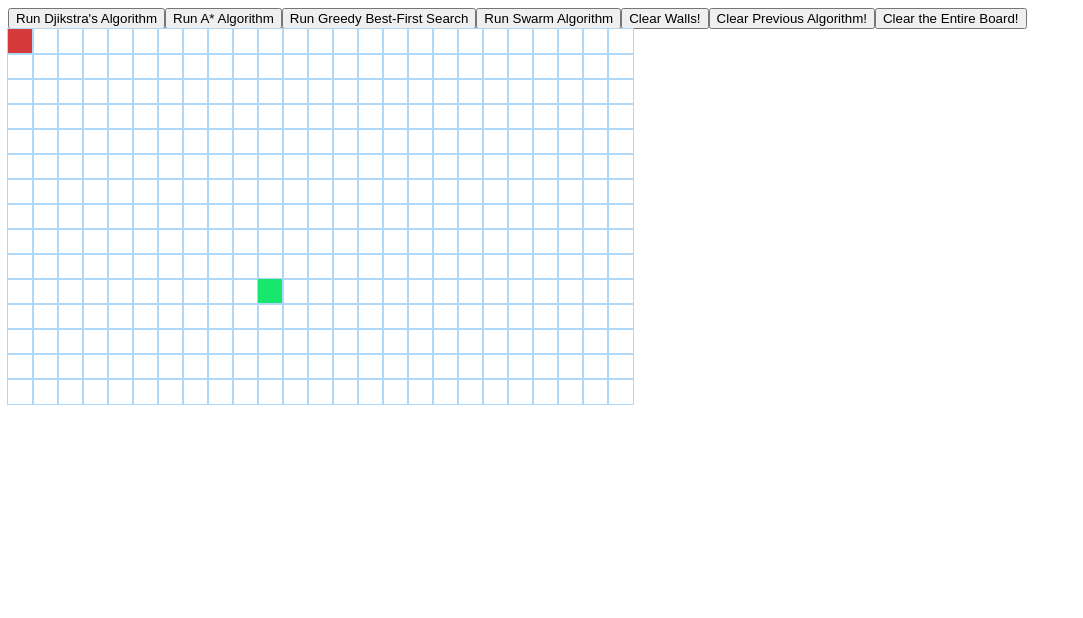
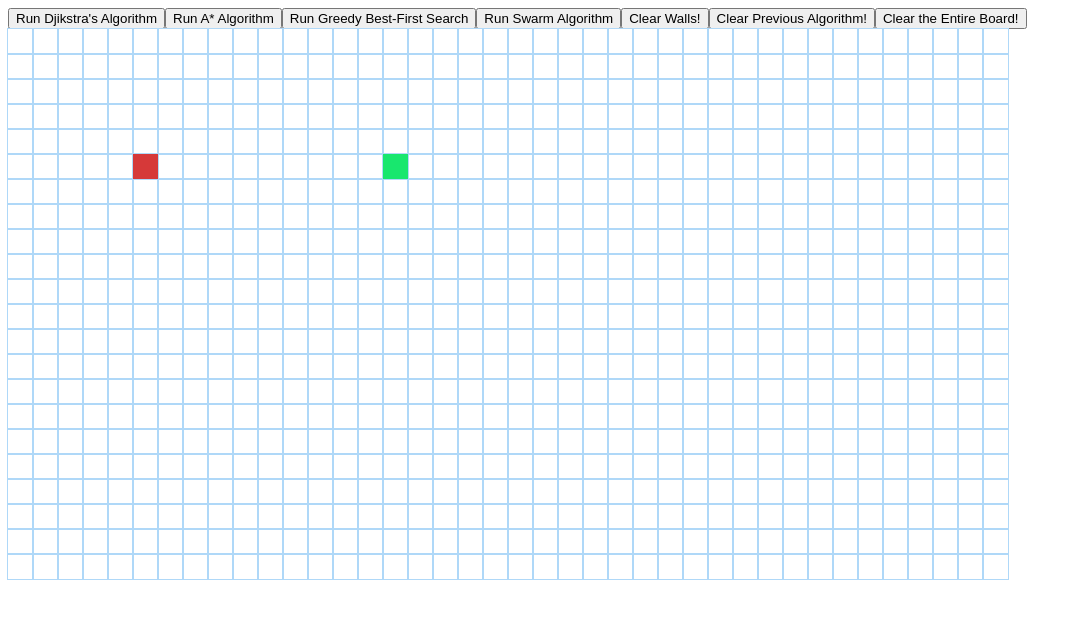
Before and after one commit to james-seymour/pathfinding-visualiser, a React (Create React App) app: page / in a window 1280 px wide. Shown: the top 618 px of the page, without its empty margins (0-1083 px from the left). Built offline with nearby package versions, Linux system fonts and the light colour scheme.

Commit message:
Fixed wall placing and added animations

```diff
--- a/src/App.js
+++ b/src/App.js
@@ -1,10 +1,5 @@
 import React, { useState } from "react"
 import Visualiser from "./visualiser/Visualiser.js"
-
-function setup_button_handlers() {
-  // Use this function for all UI buttons maybe
-
-}
 
 function App() {
 
--- a/src/algorithms/dijkstra.js
+++ b/src/algorithms/dijkstra.js
@@ -1,6 +1,5 @@
 // Main Dijkstra algorithm file
 
-import * as Constants from "../constants"
 import { oneDimensionaliseGridNodes, sortNodesByDistance, updateUnvisitedNeighbours, getUnvisitedNeighbours } from "./algorithms"
 
 /* Probably rework this bit because I'm not sure how efficient it is to run the entire simulation first,
@@ -27,12 +26,12 @@ const calculateDijkstra = (grid, startNode, endNode) => {
         const closestNode = unvisitedNodes.shift()
 
         if (closestNode.isWall) continue;
-        if (closestNode.distance === Infinity) return visitedNodesInOrder;
+        if (closestNode.distance === Infinity) return { algorithmCalculation: visitedNodesInOrder, endNodeReachable: false  };
 
         closestNode.isVisited = true
         visitedNodesInOrder.push(closestNode)
 
-        if (closestNode === endNode) return visitedNodesInOrder;
+        if (closestNode === endNode) return { algorithmCalculation: visitedNodesInOrder, endNodeReachable: true };
 
         updateUnvisitedNeighbours(closestNode, grid)
     }
--- a/src/constants.js
+++ /dev/null
@@ -1,11 +0,0 @@
-// Commonly used constants can be stored here
-export const NUM_ROWS = 15
-export const NUM_COLS = 25
-
-export const EXAMPLE_START_NODE = [0, 0]
-export const EXAMPLE_END_NODE = [10, 10]
-
-export const DIJKSTRA = 1
-export const ASTAR = 2
-export const GREEDY = 3
-export const SWARM = 4
--- a/src/visualiser/Node.css
+++ b/src/visualiser/Node.css
@@ -8,15 +8,58 @@
 
 .node-start {
     background-color:rgb(214, 57, 57);
+    animation-name: fadeInAnimation;
+    animation-duration: 0.1s;
+    animation-timing-function: ease-out;
+    animation-delay: 0;
+    animation-direction: alternate;
+    animation-iteration-count: 1;
+    animation-fill-mode: forwards;
+    animation-play-state: running;
 }
 
 .node-finish {
     background-color:rgb(24, 231, 110);
+    animation-name: fadeInAnimation;
+    animation-duration: 0.1s;
+    animation-timing-function: ease-out;
+    animation-delay: 0;
+    animation-direction: alternate;
+    animation-iteration-count: 1;
+    animation-fill-mode: forwards;
+    animation-play-state: running;
 }
 
 .node-wall {
-    background-color: rgb(23, 23, 65);
+    outline: none;
+    background-color: rgb(114, 57, 151);
+    animation-name: fadeInAnimation;
+    animation-duration: 0.1s;
+    animation-timing-function: ease-out;
+    animation-delay: 0;
+    animation-direction: alternate;
+    animation-iteration-count: 1;
+    animation-fill-mode: forwards;
+    animation-play-state: running;
 }
+
+
+@keyframes fadeInAnimation {
+    0% {
+        transform: scale(0.1);
+    }
+    50% {
+        transform: scale(0.7);
+    }
+    80% {
+        transform: scale(1.3);
+    }
+    100% {
+        transform: scale(1);
+
+    }
+}
+
 
 .node-visited {
     animation-name: visitedAnimation;
@@ -30,7 +73,7 @@
 }
 
 @keyframes visitedAnimation {
-0% {
+    0% {
     transform: scale(0.3);
     background-color: rgba(0, 0, 66, 0.75);
     border-radius: 100%;
--- a/src/visualiser/Node.js
+++ b/src/visualiser/Node.js
@@ -4,26 +4,13 @@ import "./Node.css"
 export default class Node extends PureComponent {
   render() {
 		// console.log("re-rendering")
-		const extraClassName = this.props.nodeData.isFinish
-		? 'node-finish'
-		: this.props.nodeData.isStart
-		? 'node-start'
-		: this.props.nodeData.isWall
-		? 'node-wall'
-		: '';
-
 		return (
 			<div
 				id={`node-${this.props.nodeData.row}-${this.props.nodeData.col}`}
-				className={`node ${extraClassName}`}
+				className={`node ${this.props.nodeData.isFinish ? 'node-finish' : this.props.nodeData.isStart ? 'node-start' : ''}`}
 				onMouseDown={() => this.props.onMouseDown(this.props.nodeData.row, this.props.nodeData.col)}
 				onMouseEnter={() => this.props.onMouseEnter(this.props.nodeData.row, this.props.nodeData.col)}
 				onMouseUp={() => this.props.onMouseUp()}></div>
 		)
 	}
-
-
-
-
-
 }
--- a/src/visualiser/Visualiser.js
+++ b/src/visualiser/Visualiser.js
@@ -1,7 +1,5 @@
-import React, { PureComponent, createContext, useState, useEffect } from 'react'
-import * as Constants from "../constants.js"
+import React, { Component, createContext, useState, useEffect } from 'react'
 import { calculateDijkstra, animateDijkstra } from '../algorithms/dijkstra.js'
-import { v4 as uuidv4 } from "uuid"
 import Node from "./Node.js"
 import "./Visualiser.css"
 
@@ -9,72 +7,138 @@ import "./Visualiser.css"
 
 // Any {} tells the compiler this is JS specific code
 
-export default class Visualiser extends PureComponent {
+export default class Visualiser extends Component {
 	constructor() {
 		super();
     this.state = {
-			keyList: [],
       gridData: [],
-			mouseIsPressed: false,
+      START_NODE_ROW: 5,
+      END_NODE_ROW: 5,
+      START_NODE_COL: 5,
+      END_NODE_COL: 15,
+      userPaintingWalls: false,
+			userMovingStartNode: false,
+			userMovingEndNode: false,
+      NUM_ROWS: 22,
+      NUM_COLS: 40,
       isRunning: false,
-		}
+      isStartNode: false,
+      isFinishNode: false,
+      isWallNode: false,
+      currentRow: 0,
+      currentCol: 0,
+    };
+
+		//this.handleMouseDown = this.handleMouseDown.bind(this);
+		//this.handleMouseLeave = this.handleMouseLeave.bind(this);
+		//this.toggleIsRunning = this.toggleIsRunning.bind(this);
 	}
 
 	componentDidMount() {
-		const keyList = createKeyList()
-		const gridData = createGridData()
-		this.setState({ keyList, gridData })
+		const gridData = this.createGridData()
+		this.setState({ gridData })
+	}
+
+	createNode = (row, col, isWall=false) => {
+		return ({
+			row,
+			col,
+			isStart: row === this.state.START_NODE_ROW && col === this.state.START_NODE_COL,
+			isFinish: row === this.state.END_NODE_ROW && col === this.state.END_NODE_COL,
+			isWall: isWall,
+			distance: Infinity,
+			distanceToFinishNode:
+				Math.abs(this.state.END_NODE_ROW - row) +
+				Math.abs(this.state.END_NODE_COL - col),
+			isVisited: false,
+			previousNode: null,
+		})
+	}
+
+	createGridData = () => {
+    const initialGrid = [];
+    for (let row = 0; row < this.state.NUM_ROWS; row++) {
+      const currentRow = [];
+      for (let col = 0; col < this.state.NUM_COLS; col++) {
+        currentRow.push(this.createNode(row, col));
+      }
+      initialGrid.push(currentRow);
+    }
+    return initialGrid;
+  }
+
+	getStartNode = (gridDataCopy) => {
+		const startNode = gridDataCopy[this.state.START_NODE_ROW][this.state.START_NODE_COL]
+		return startNode
+	}
+
+	getEndNode = (gridDataCopy) => {
+		const endNode = gridDataCopy[this.state.END_NODE_ROW][this.state.END_NODE_COL]
+		return endNode
 	}
 
 	handleMouseDown(row, col) {
 		if (this.state.isRunning) return;
-		const newGrid = placeWallInGrid(this.state.gridData, row, col)
-		this.setState({grid: newGrid, mouseIsPressed: true})
+		if (this.state.START_NODE_ROW === row && this.state.START_NODE_COL === col) {
+			this.setState({ userMovingStartNode: true })
+		} else if (this.state.END_NODE_ROW === row && this.state.END_NODE_COL === col) {
+			this.setState({ userMovingEndNode: true })
+		} else {
+			this.setState({ userPaintingWalls: true })
+			document.getElementById(`node-${row}-${col}`).className = 'node node-wall'
+		}
 	}
 
 	handleMouseEnter(row, col) {
 		if (this.state.isRunning) return;
-		// console.log("MouseEnter at", row, col)
-		if (this.state.mouseIsPressed) {
-			const newGrid = placeWallInGrid(this.state.gridData, row, col)
-			this.setState({ grid: newGrid })
+
+		if (this.state.userMovingStartNode) {
+			document.getElementById(`node-${this.state.START_NODE_ROW}-${this.state.START_NODE_COL}`).className = 'node'
+			document.getElementById(`node-${row}-${col}`).className = 'node node-start'
+			this.setState({ START_NODE_ROW: row, START_NODE_COL: col })
+		} else if (this.state.userMovingEndNode) {
+			document.getElementById(`node-${this.state.END_NODE_ROW}-${this.state.END_NODE_COL}`).className = 'node'
+			document.getElementById(`node-${row}-${col}`).className = 'node node-finish'
+			this.setState({ END_NODE_ROW: row, END_NODE_COL: col })
+		} else if (this.state.userPaintingWalls) {
+			document.getElementById(`node-${row}-${col}`).className = 'node node-wall'
 		}
 	}
 
 	handleMouseUp() {
 		if (this.state.isRunning) return;
-		this.setState({ mouseIsPressed: false })
-		// console.log("MouseUp")
+		this.setState({ userMovingStartNode: false, userMovingEndNode: false, userPaintingWalls: false })
 	}
 
-	// Use effects are fucking sick if the the element in brackets updates its state
-	// ([props.algorithmChoice]), then the function will be called.
-	// More of these can be setup for any UI elements that arent just running an algorithm
+	syncHTMLwithGridData = () => {
+		const syncedGrid = []
+		for (let row = 0; row < this.state.NUM_ROWS; row++) {
+			const currentRow = []
+			for (let col = 0; col < this.state.NUM_COLS; col++) {
+				if (document.getElementById(`node-${row}-${col}`).className === 'node node-wall') {
+					currentRow.push(this.createNode(row, col, true))
+				} else {
+					currentRow.push(this.createNode(row, col))
+				}
+			}
+			syncedGrid.push(currentRow)
+		}
+		return syncedGrid
+	}
 
 	toggleIsRunning() {
 		this.setState({isRunning: !this.state.isRunning})
 	}
 
-	clearWalls() {
+	parseAlgorithmChoice(algorithm) {
 		if (this.state.isRunning) return;
-	}
-
-	clearAlgorithmSteps() {
-		if (this.state.isRunning) return;
-	}
-
-	clearEntireCanvas() {
-		if (this.state.isRunning) return;
-		this.setState({gridData: createGridData()})
-	}
-
-	parseAlgorithmChoice(algorithm) {
 		// Set the state to running!
+		this.setState({isRunning: true})
 
 		// Grab some variables that each algorithm needs
-		const gridDataCopy = [...this.state.gridData]
-		const startNode = getStartNode(gridDataCopy)
-		const endNode = getEndNode(gridDataCopy)
+		const syncedGrid = this.syncHTMLwithGridData()
+		const startNode = this.getStartNode(syncedGrid)
+		const endNode = this.getEndNode(syncedGrid)
 
 
 		switch(algorithm) {
@@ -82,28 +146,59 @@ export default class Visualiser extends PureComponent {
 			// Visualiser algorithms do not need the current state of the gridData
 			// because they can actually receive this state by calling the update function
 			// See dijkstra.js
-			case Constants.DIJKSTRA:
-				const algorithmCalculation = calculateDijkstra(gridDataCopy, startNode, endNode)
+			case "dijkstra":
+				const { algorithmCalculation, endNodeReachable } = calculateDijkstra(syncedGrid, startNode, endNode)
 
+				this.animateAlgorithm(algorithmCalculation)
+				break;
+
+			case "A*":
+				break;
+		}
+	}
+
+	animateAlgorithm = (algorithmCalculation) => {
 		for (let i = 1; i < algorithmCalculation.length - 1; i++) {
 			setTimeout(() => {
 				const node = algorithmCalculation[i]
 				document.getElementById(`node-${node.row}-${node.col}`).className = 'node node-visited'
 			}, 10 * i)
 		}
+		setTimeout(() => {
+			this.setState({isRunning: false})
+		}, 10 * (algorithmCalculation.length + 1))
+		this.setState({gridData: this.syncHTMLwithGridData()})
+	}
 
-				break;
-
-			case Constants.ASTAR:
-				break;
+	resetGridUsingFilter = (filter) => {
+		for (let row = 0; row < this.state.NUM_ROWS; row++) {
+			for (let col = 0; col < this.state.NUM_COLS; col++) {
+				const node = this.state.gridData[row][col]
+				if (node.isStart || node.isFinish ||
+					document.getElementById(`node-${row}-${col}`).className === `node ${filter}`) continue;
+				else {document.getElementById(`node-${row}-${col}`).className = `node`}
+			}
 		}
 	}
 
+	clearWalls() {
+		if (this.state.isRunning) return;
+		this.resetGridUsingFilter('node-visited')
+	}
 
+	clearAlgorithmSteps() {
+		if (this.state.isRunning) return;
+		this.resetGridUsingFilter('node-wall')
+	}
+
+	clearEntireCanvas() {
+		if (this.state.isRunning) return;
+		this.setState({gridData: this.createGridData()})
+		this.resetGridUsingFilter('')
+	}
 
 	renderGrid() {
-		const { keyList, gridData, mouseIsPressed, isRunning } = this.state
-
+		const gridData = this.state.gridData
 		return (
 			// We want to render our <Node /> components here using the a Board Model
 			<div className="grid">
@@ -113,7 +208,7 @@ export default class Visualiser extends PureComponent {
 							{rowData.map((node, nodeIndex) => {
 								return (
 									<Node
-									key={keyList[rowIndex][nodeIndex]}
+									key={nodeIndex}
 									nodeData={node}
 									onMouseDown={(row, col) => {this.handleMouseDown(row, col)}}
 									onMouseEnter={(row, col) => {this.handleMouseEnter(row, col)}}
@@ -132,19 +227,19 @@ export default class Visualiser extends PureComponent {
 		return (
 			<div className="userinterface">
 				<button id="Dijkstra" className="algorithmButton"
-				onClick={() => this.parseAlgorithmChoice(Constants.DIJKSTRA)}>
+				onClick={() => this.parseAlgorithmChoice("dijkstra")}>
 					Run Djikstra's Algorithm
 				</button>
 				<button id="AStar" className="algorithmButton"
-				onClick={() => this.parseAlgorithmChoice(Constants.ASTAR)}>
+				onClick={() => this.parseAlgorithmChoice("A*")}>
 					Run A* Algorithm
 				</button>
 				<button id="Greedy" className="algorithmButton"
-				onClick={() => this.parseAlgorithmChoice(Constants.GREEDY)}>
+				onClick={() => this.parseAlgorithmChoice("greedy")}>
 					Run Greedy Best-First Search
 				</button>
 				<button id="Swarm" className="algorithmButton"
-				onClick={() => this.parseAlgorithmChoice(Constants.SWARM)}>
+				onClick={() => this.parseAlgorithmChoice("swarm")}>
 					Run Swarm Algorithm
 				</button>
 				<button id="clear-walls" className="clearButton"
@@ -173,60 +268,3 @@ export default class Visualiser extends PureComponent {
 		)
 	}
 }
-
-const placeWallInGrid = (grid, row, col) => {
-	const newGrid = grid.slice()
-	const wallNode = newGrid[row][col]
-	const newNode = {
-		...wallNode, isWall: !wallNode.isWall,
-	}
-	newGrid[row][col] = newNode
-	return newGrid
-}
-
-const getStartNode = (grid) => {
-	const startNode = grid[Constants.EXAMPLE_START_NODE[0]][Constants.EXAMPLE_START_NODE[1]]
-	return startNode
-}
-
-const getEndNode = (grid) => {
-	const endNode = grid[Constants.EXAMPLE_END_NODE[0]][Constants.EXAMPLE_END_NODE[1]]
-	return endNode
-}
-
-const createNode = (row, col) => {
-	return ({
-		row,
-		col,
-		isStart: row === Constants.EXAMPLE_START_NODE[0] && col === Constants.EXAMPLE_START_NODE[1],
-		isFinish: row === Constants.EXAMPLE_END_NODE[0] && col === Constants.EXAMPLE_END_NODE[1],
-		isWall: false,
-		distance: Infinity,
-		isVisited: false,
-		previousNode: null,
-	})
-}
-
-const createGridData = () => {
-	const grid = []
-	for (let row = 0; row < Constants.NUM_ROWS; row++) {
-		const currentRow = []
-		for (let col = 0; col < Constants.NUM_COLS; col++) {
-			currentRow.push(createNode(row, col))
-		}
-		grid.push(currentRow)
-	}
-	return grid
-}
-
-const createKeyList = () => {
-	const keyList = []
-	for (let row = 0; row < Constants.NUM_ROWS; row++) {
-		const currentRow = []
-		for (let col = 0; col < Constants.NUM_COLS; col++) {
-			currentRow.push(uuidv4())
-		}
-		keyList.push(currentRow)
-	}
-	return keyList
-}
```
Lines whose indentation alone changed are shown as unchanged.
